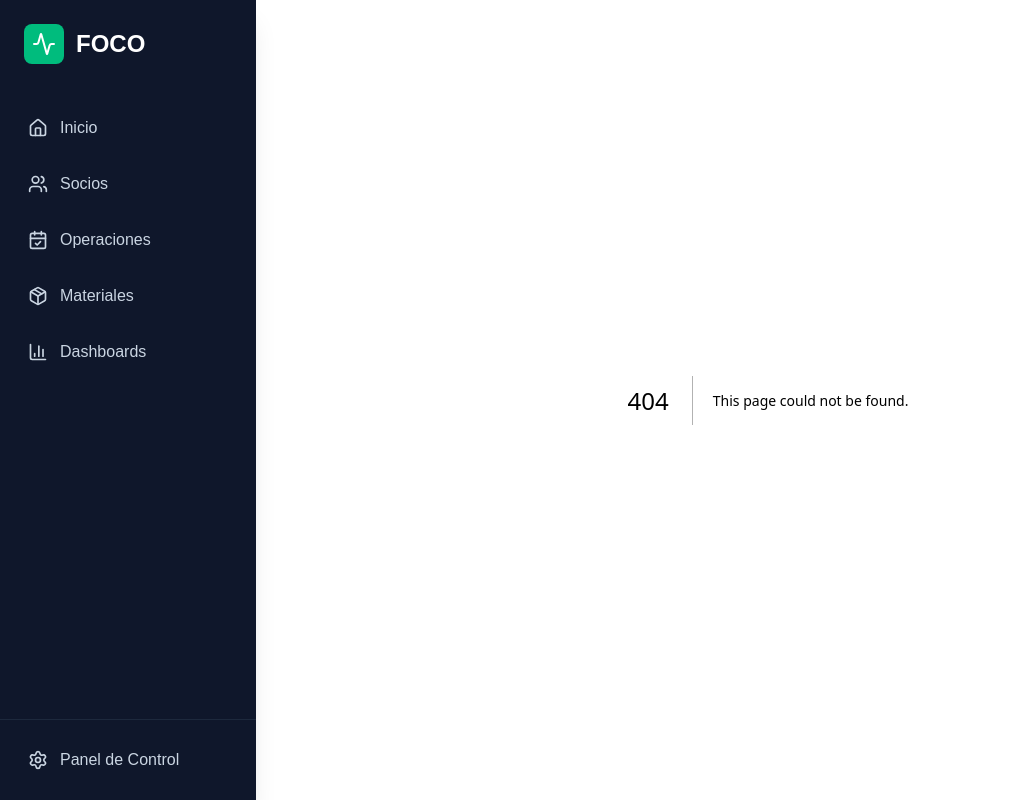
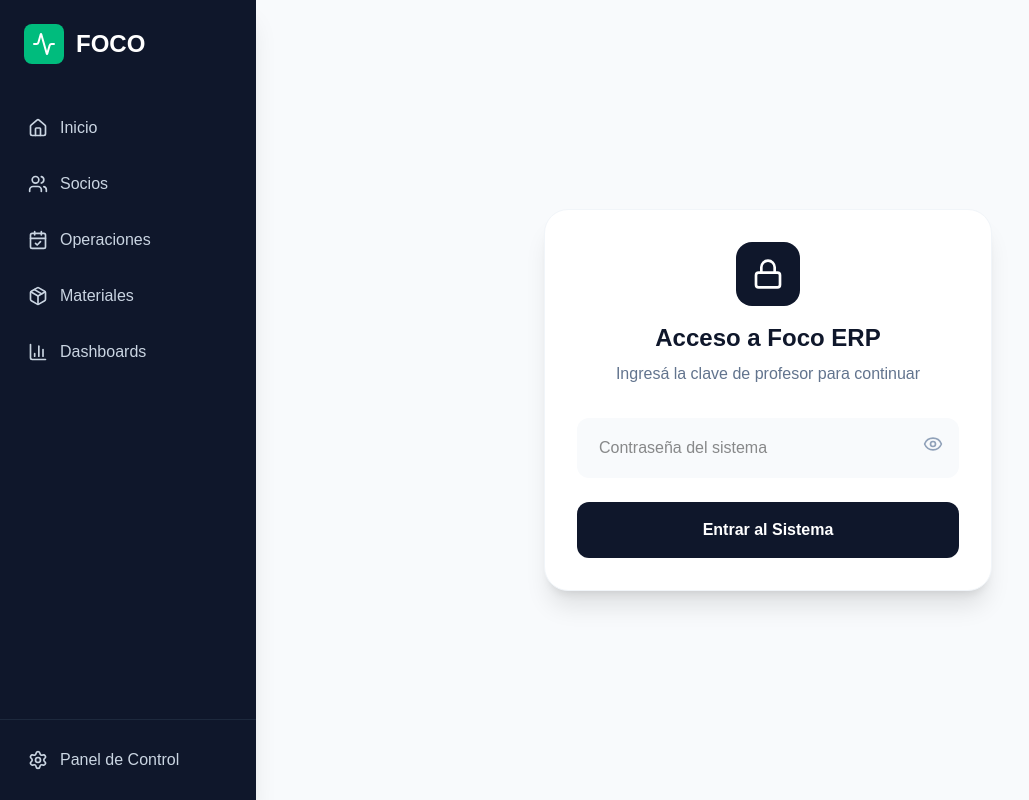
Before and after one commit to santisala23-sys/foco-erp, a Next.js app: page /login in a window 1280 px wide. Before the commit this address had no page. Shown: the whole page, without its empty margins (0-1029 px from the left). Built offline with nearby package versions, Linux system fonts and the light colour scheme.

Commit message:
Agregada pantalla de login y proteccion de ruta

```diff
--- /dev/null
+++ b/app/login/page.js
@@ -0,0 +1,69 @@
+'use client';
+import { useState } from 'react';
+import { useRouter } from 'next/navigation';
+import { Lock, Eye, EyeOff } from 'lucide-react';
+
+export default function LoginPage() {
+  const [password, setPassword] = useState('');
+  const [error, setError] = useState(false);
+  const [showPassword, setShowPassword] = useState(false);
+  const router = useRouter();
+
+  const handleLogin = (e) => {
+    e.preventDefault();
+    // Definí acá la clave para los profes (ejemplo: "Foco2026")
+    if (password === 'Foco2026') {
+      localStorage.setItem('foco_auth', 'true');
+      router.push('/');
+    } else {
+      setError(true);
+    }
+  };
+
+  return (
+    <div className="min-h-screen bg-slate-50 flex items-center justify-center p-4">
+      <div className="max-w-md w-full bg-white rounded-3xl shadow-xl p-8 border border-slate-100">
+        <div className="text-center mb-8">
+          <div className="bg-slate-900 w-16 h-16 rounded-2xl flex items-center justify-center mx-auto mb-4">
+            <Lock className="text-white w-8 h-8" />
+          </div>
+          <h1 className="text-2xl font-bold text-slate-900">Acceso a Foco ERP</h1>
+          <p className="text-slate-500 mt-2">Ingresá la clave de profesor para continuar</p>
+        </div>
+
+        <form onSubmit={handleLogin} className="space-y-6">
+          <div className="relative">
+            <input
+              type={showPassword ? "text" : "password"}
+              value={password}
+              onChange={(e) => { setPassword(e.target.value); setError(false); }}
+              placeholder="Contraseña del sistema"
+              className={`w-full px-5 py-4 bg-slate-50 border-2 rounded-xl outline-none transition-all
+                ${error ? 'border-red-400' : 'border-transparent focus:border-slate-900'}`}
+            />
+            <button
+              type="button"
+              onClick={() => setShowPassword(!showPassword)}
+              className="absolute right-4 top-4 text-slate-400"
+            >
+              {showPassword ? <EyeOff size={20} /> : <Eye size={20} />}
+            </button>
+          </div>
+
+          {error && (
+            <p className="text-red-500 text-sm text-center font-medium">
+              Contraseña incorrecta. Intentá de nuevo.
+            </p>
+          )}
+
+          <button
+            type="submit"
+            className="w-full bg-slate-900 text-white py-4 rounded-xl font-bold hover:bg-slate-800 transition-colors active:scale-95"
+          >
+            Entrar al Sistema
+          </button>
+        </form>
+      </div>
+    </div>
+  );
+}
--- a/app/page.js
+++ b/app/page.js
@@ -1,12 +1,26 @@
+'use client'; // Esta línea es sagrada, siempre arriba de todo
+
+import { useEffect } from 'react';
+import { useRouter } from 'next/navigation';
 import Link from 'next/link';
 import { Users, Trophy, BarChart3, Package, ArrowRight } from 'lucide-react';
 
 export default function Home() {
+  const router = useRouter();
+
+  // "El Portero": Si no hay sesión, manda al profe al Login
+  useEffect(() => {
+    const isAuth = localStorage.getItem('foco_auth');
+    if (!isAuth) {
+      router.push('/login');
+    }
+  }, [router]);
+
   const accesosRapidos = [
     {
       titulo: 'Tomar Asistencia',
       descripcion: 'Cargar presentes del día',
-      link: '/operaciones', // Ajustar si la subvista de asistencia tiene otra ruta
+      link: '/operaciones',
       icon: <Users className="w-8 h-8 text-emerald-500" />,
       color: 'hover:border-emerald-500'
     },
@@ -36,7 +50,7 @@ export default function Home() {
   return (
     <div className="p-6 max-w-4xl mx-auto">
       <header className="mb-10 text-center md:text-left">
-        <h1 className="text-3xl font-bold text-slate-900">¡Hola, Profe!</h1>
+        <h1 className="text-3xl font-bold text-slate-900">¡Hola, Profe! 👋</h1>
         <p className="text-slate-500 mt-2">¿Qué vamos a registrar hoy en Foco?</p>
       </header>
 
```
